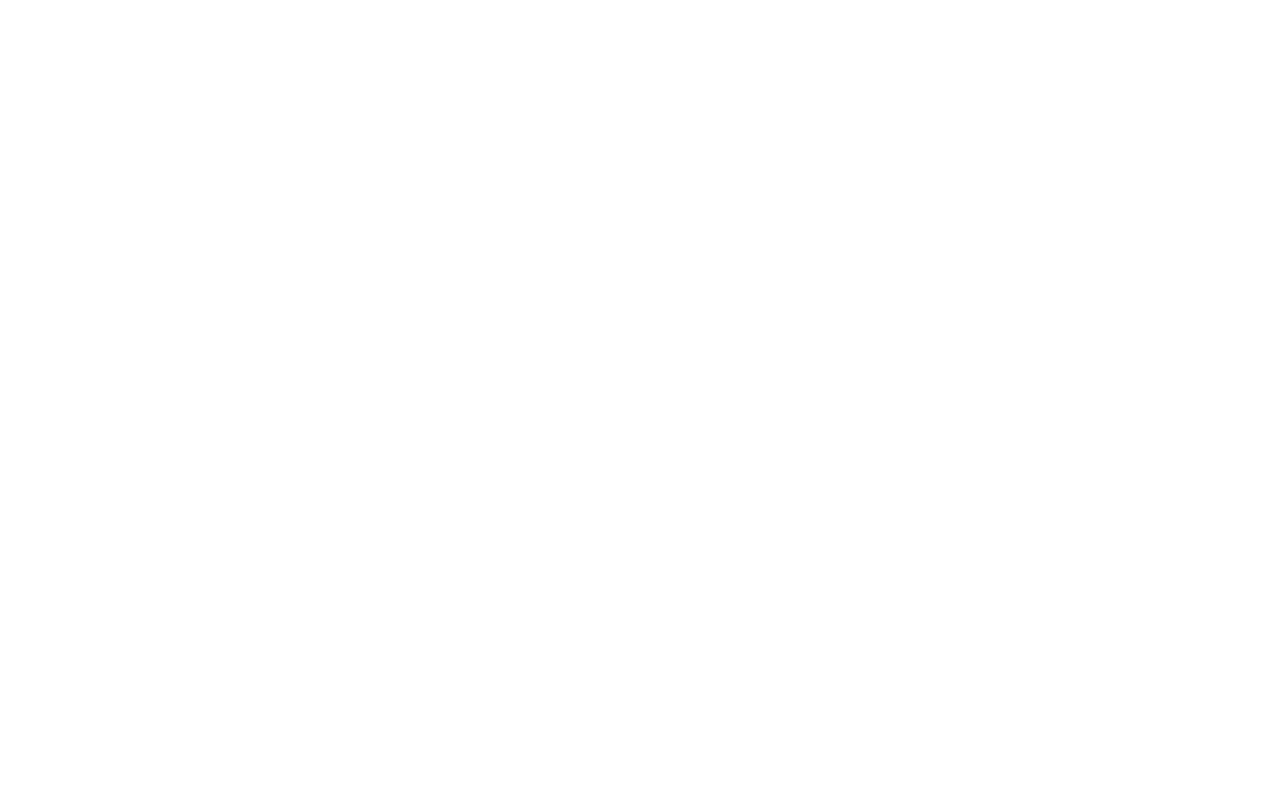
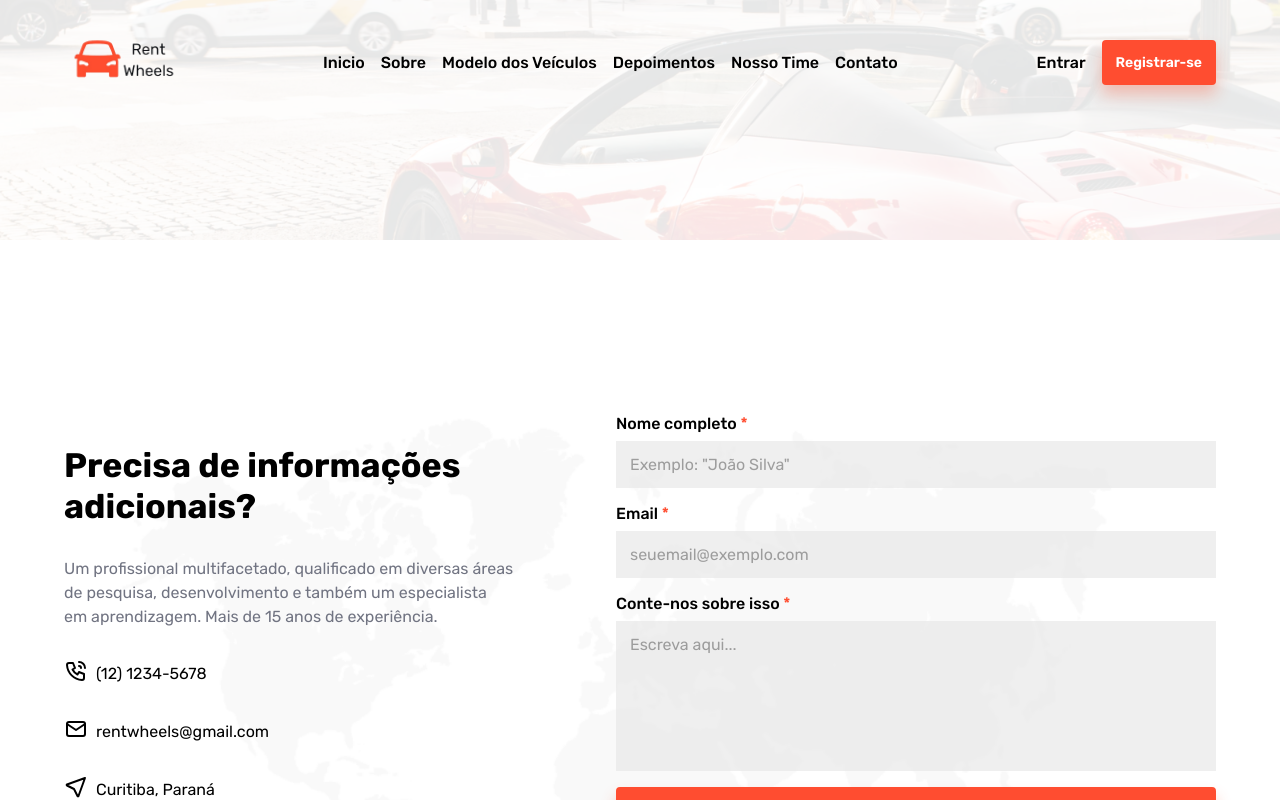
Before and after one commit to MorettiLeonardo/car-rent, a React (Create React App) app: page /contact in a window 1280 px wide. Before the commit this address had no page. Shown: the top 800 px of the page. Built offline with nearby package versions, Linux system fonts and the light colour scheme.

Commit message:
feat: add contact page

```diff
--- a/src/assets/svg/path.tsx
+++ b/src/assets/svg/path.tsx
@@ -88,3 +88,20 @@
     <path d="M5 17h-2v-6l2 -5h9l4 5h1a2 2 0 0 1 2 2v4h-2m-4 0h-6m-6 -6h15m-6 0v-5"></path>
   </svg>
 )
+
+export const location = (
+  <svg
+    xmlns="http://www.w3.org/2000/svg"
+    width="24"
+    height="24"
+    viewBox="0 0 24 24"
+    fill="none"
+    stroke="currentColor"
+    strokeWidth="2"
+    strokeLinecap="round"
+    strokeLinejoin="round"
+    className="tabler-icon tabler-icon-location"
+  >
+    <path d="M21 3l-6.5 18a.55 .55 0 0 1 -1 0l-3.5 -7l-7 -3.5a.55 .55 0 0 1 0 -1l18 -6.5"></path>
+  </svg>
+)
--- /dev/null
+++ b/src/components/FormContact/index.tsx
@@ -0,0 +1,58 @@
+import { letter, phone, location } from '../../assets/svg/path'
+import Button from '../Button'
+import { Container, Infos, FormContainer, InputGroup } from './styles'
+
+const FormContact = () => (
+  <Container className="container">
+    <Infos>
+      <h2>Precisa de informações adicionais?</h2>
+      <p>
+        Um profissional multifacetado, qualificado em diversas áreas de
+        pesquisa, desenvolvimento e também um especialista em aprendizagem. Mais
+        de 15 anos de experiência.
+      </p>
+      <h4>
+        <span>{phone}</span> (12) 1234-5678
+      </h4>
+      <h4>
+        <span>{letter}</span> rentwheels@gmail.com
+      </h4>
+      <h4>
+        <span>{location}</span> Curitiba, Paraná
+      </h4>
+    </Infos>
+    <FormContainer>
+      <InputGroup>
+        <label htmlFor="fullName">
+          Nome completo <span className="isOrange">*</span>
+        </label>
+        <input
+          type="text"
+          name="fullName"
+          id="fullName"
+          placeholder='Exemplo: "João Silva"'
+        />
+      </InputGroup>
+      <InputGroup>
+        <label htmlFor="email">
+          Email <span className="isOrange">*</span>
+        </label>
+        <input
+          type="email"
+          name="email"
+          id="email"
+          placeholder="seuemail@exemplo.com"
+        />
+      </InputGroup>
+      <InputGroup>
+        <label htmlFor="tellUs">
+          Conte-nos sobre isso <span className="isOrange">*</span>
+        </label>
+        <textarea name="tellUs" id="tellUs" placeholder="Escreva aqui..." />
+      </InputGroup>
+      <Button color="orange" text="Enviar mensagem" />
+    </FormContainer>
+  </Container>
+)
+
+export default FormContact
--- /dev/null
+++ b/src/components/FormContact/styles.ts
@@ -0,0 +1,85 @@
+import styled from 'styled-components'
+import { colors } from '../../styles'
+
+import bgContact from '../../assets/images/Contact/bg-contact.png'
+
+export const Container = styled.div`
+  height: 100vh;
+  display: flex;
+  justify-content: space-between;
+  align-items: center;
+  background-image: url(${bgContact});
+  background-size: cover;
+  background-repeat: no-repeat;
+  padding: 500px 0;
+`
+
+export const Infos = styled.div`
+  max-width: 450px;
+  display: flex;
+  flex-direction: column;
+  gap: 30px;
+
+  h2 {
+    font-size: 34px;
+  }
+
+  p {
+    color: ${colors.gray};
+    line-height: 24px;
+  }
+
+  h4 {
+    display: flex;
+    justify-content: flex-start;
+    align-items: center;
+    gap: 8px;
+    font-weight: 400;
+    cursor: pointer;
+    transition: 0.3s;
+
+    &:hover {
+      color: ${colors.orange};
+    }
+  }
+`
+
+export const FormContainer = styled.form`
+  max-width: 600px;
+  width: 100%;
+
+  button {
+    width: 100%;
+  }
+`
+
+export const InputGroup = styled.div`
+  width: 100%;
+  display: flex;
+  flex-direction: column;
+
+  label {
+    font-weight: 500;
+    margin-bottom: 8px;
+  }
+
+  input {
+    background-color: ${colors.lightGrey};
+    border: none;
+    margin-bottom: 16px;
+    padding: 14px;
+    font-size: 16px;
+    opacity: 0.7;
+  }
+
+  textarea {
+    height: 150px;
+    padding: 14px;
+    margin-bottom: 16px;
+    background-color: ${colors.lightGrey};
+    font-size: 16px;
+    opacity: 0.7;
+    border: none;
+    resize: none;
+  }
+`
--- a/src/components/Header/index.tsx
+++ b/src/components/Header/index.tsx
@@ -40,7 +40,9 @@
             </Link>
           </li>
           <li>
-            <S.HeaderLink>Contato</S.HeaderLink>
+            <Link to={'/contact'}>
+              <S.HeaderLink>Contato</S.HeaderLink>
+            </Link>
           </li>
         </S.HeaderLinksList>
       </S.HeaderLinksList>
--- /dev/null
+++ b/src/pages/Contact/index.tsx
@@ -0,0 +1,22 @@
+import Banner from '../../components/Banner'
+import Footer from '../../components/Footer'
+import FormContact from '../../components/FormContact'
+import Header from '../../components/Header'
+
+import { Overlay } from '../../styles'
+
+const Contact = () => (
+  <>
+    <Overlay />
+    <Header />
+    <FormContact />
+    <Banner
+      title="Reserve um carro entrando em contato conosco"
+      text="(123) 456-7869"
+      isOrange
+    />
+    <Footer />
+  </>
+)
+
+export default Contact
--- a/src/routes.tsx
+++ b/src/routes.tsx
@@ -1,9 +1,11 @@
 import { Route, Routes } from 'react-router-dom'
+
 import Home from './pages/Home'
 import About from './pages/About'
 import VehicleModels from './pages/VehicleModels'
 import ClientsTestimonials from './pages/ClientsTestimonials'
 import Team from './pages/Team'
+import Contact from './pages/Contact'
 
 const RoutesConfig = () => (
   <Routes>
@@ -12,6 +14,7 @@
     <Route path="/vehicle-models" element={<VehicleModels />} />
     <Route path="/testimonials" element={<ClientsTestimonials />} />
     <Route path="/team" element={<Team />} />
+    <Route path="/contact" element={<Contact />} />
   </Routes>
 )
 
```
Also changed, not shown: src/assets/images/Contact/bg-contact.png (added).
